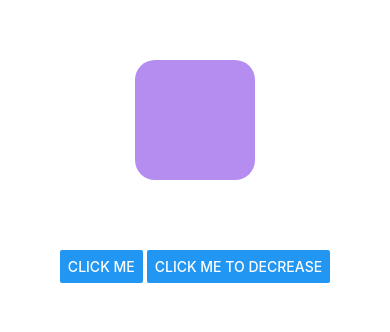
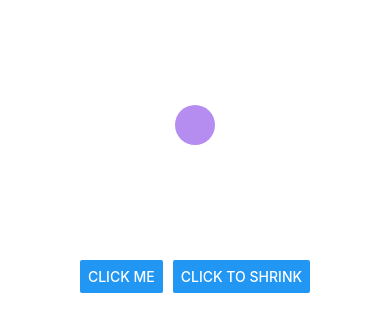
Before and after one commit to obedNuertey1/reanimated-docs-tutorial, a React Native app: screen / in a window 390 px wide. Shown: the part 276-608 px from the top of the page. Built offline with nearby package versions, Linux system fonts and the light colour scheme.

Commit message:
feat: added codebase for useAnimatedProps implementation

```diff
--- a/App.js
+++ b/App.js
@@ -1,57 +1,117 @@
+// Experimenting with useAnimatedProps
+import React from 'react';
+import {Button, View, StyleSheet} from 'react-native';
 import Animated, {
   useSharedValue,
-  withTiming,
-  useAnimatedStyle,
-  Easing,
-  withSpring
-} from "react-native-reanimated";
-import { View, Button } from "react-native";
+  useAnimatedProps,
+  withTiming
+} from 'react-native-reanimated';
+import {Svg, Circle} from 'react-native-svg';
 
+const AnimatedCircle = Animated.createAnimatedComponent(Circle);
 
-export default function App() {
-  /*A shared value is a react state which is automagically kept in sync between the javascript and the native side of your app*/
-  const translateX = useSharedValue(0);
+export default function App(){
+  const r = useSharedValue(20);
 
   const handlePress = () => {
-    translateX.value += 50;
+    r.value += 10;
   }
 
-  const handlePressNeg = () => {
-    translateX.value -= 50;
+  const decreasePress = () => {
+    r.value -= 10;
   }
 
-  const animatedStyles = useAnimatedStyle(()=>({
-    transform: [{translateX: withSpring(translateX.value * 2)}],
+  const animatedProps = useAnimatedProps(()=>({
+    r: withTiming(r.value)
   }))
 
   return (
-    <View
-      style={{
-        flex: 1,
-        alignItems: "center",
-        justifyContent: "center",
-        flexDirection: "column",
-      }}
-    >
-      <Animated.View
-      style={[{
-        width: 120,
-        height: 120,
-        backgroundColor: '#b58df1',
-        borderRadius: 20,
-        marginVertical: 50
-      }, animatedStyles]}
-    />
-    <View
-    style={{
-      marginTop: 20,
-      flexDirection: "row",
-      gap: 4
-    }}
-    >
-      <Button onPress={handlePress} title="Click me" />
-      <Button onPress={handlePressNeg} title="Click me to decrease" />
-    </View>
+    <View style={styles.container}>
+      <Svg style={styles.svg}>
+        <AnimatedCircle
+          cx="50%"
+          cy="50%"
+          fill="#b58df1"
+          animatedProps={animatedProps}
+        />
+      </Svg>
+      <View style={{marginTop: 10, flexDirection: "row", gap: 10}}>
+        <Button onPress={handlePress} title="Click me" />
+        <Button onPress={decreasePress} title="Click to shrink" />
+      </View>
     </View>
   );
 }
+
+const styles = StyleSheet.create({
+  container: {
+    flex: 1,
+    alignItems: 'center',
+    justifyContent: 'center'
+  },
+  svg: {
+    height: 250,
+    width: '100%'
+  }
+})
+
+
+
+/* Experimenting with useAnimatedStyles */
+// import Animated, {
+//   useSharedValue,
+//   withTiming,
+//   useAnimatedStyle,
+//   Easing,
+//   withSpring
+// } from "react-native-reanimated";
+// import { View, Button } from "react-native";
+
+
+// export default function App() {
+//   /*A shared value is a react state which is automagically kept in sync between the javascript and the native side of your app*/
+//   const translateX = useSharedValue(0);
+
+//   const handlePress = () => {
+//     translateX.value += 50;
+//   }
+
+//   const handlePressNeg = () => {
+//     translateX.value -= 50;
+//   }
+
+//   const animatedStyles = useAnimatedStyle(()=>({
+//     transform: [{translateX: withSpring(translateX.value * 2)}],
+//   }))
+
+//   return (
+//     <View
+//       style={{
+//         flex: 1,
+//         alignItems: "center",
+//         justifyContent: "center",
+//         flexDirection: "column",
+//       }}
+//     >
+//       <Animated.View
+//       style={[{
+//         width: 120,
+//         height: 120,
+//         backgroundColor: '#b58df1',
+//         borderRadius: 20,
+//         marginVertical: 50
+//       }, animatedStyles]}
+//     />
+//     <View
+//     style={{
+//       marginTop: 20,
+//       flexDirection: "row",
+//       gap: 4
+//     }}
+//     >
+//       <Button onPress={handlePress} title="Click me" />
+//       <Button onPress={handlePressNeg} title="Click me to decrease" />
+//     </View>
+//     </View>
+//   );
+// }
--- a/package.json
+++ b/package.json
@@ -8,7 +8,8 @@
     "react-dom": "18.2.0",
     "react-native": "0.74.1",
     "react-native-reanimated": "~3.10.1",
-    "react-native-web": "~0.19.6"
+    "react-native-web": "~0.19.6",
+    "react-native-svg": "15.2.0"
   },
   "devDependencies": {
     "@babel/core": "^7.19.3"
```
Also changed, not shown: 1 other file (tests, documents, lock files or other folders).
